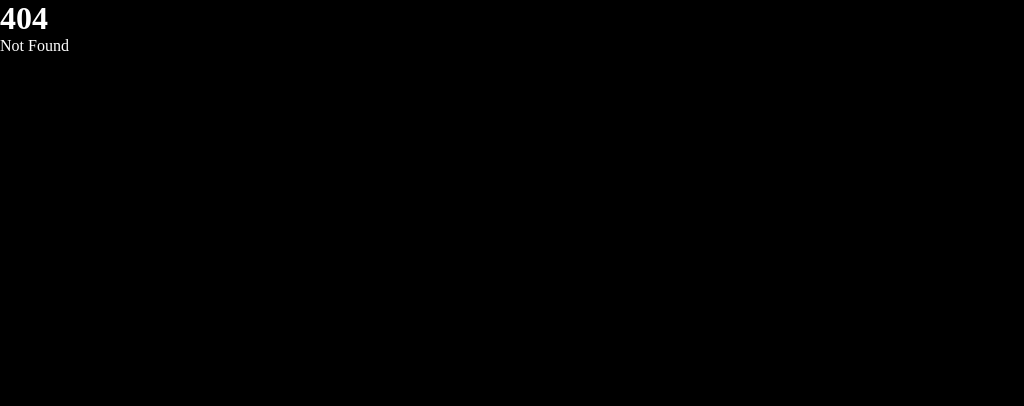
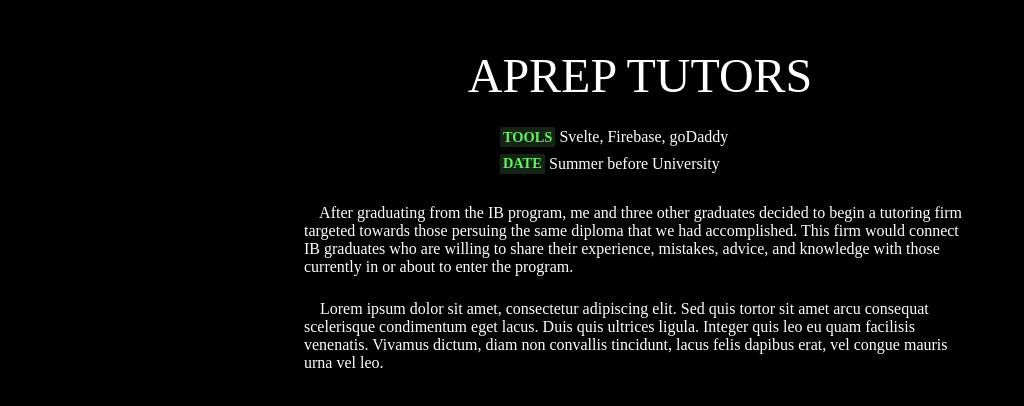
Before and after one commit to redmac135/personal-website, a SvelteKit app: page /projects/apreptutors in a window 1280 px wide. Before the commit this address had no page. Shown: the top 406 px of the page, without its empty margins (0-1024 px from the left). Built offline with nearby package versions, Linux system fonts and the light colour scheme; a web font is replaced by a local one.

Commit message:
add apreptutors project

```diff
--- /dev/null
+++ b/src/routes/projects/apreptutors/+page.svelte
@@ -0,0 +1,31 @@
+<script lang="ts">
+	import Article from '$lib/components/Article.svelte';
+</script>
+
+<Article let:Header>
+	<Header let:Title let:MetaItem>
+		<Title>aPrep Tutors</Title>
+		<MetaItem item="tools">Svelte, Firebase, goDaddy</MetaItem>
+		<MetaItem item="date">Summer before University</MetaItem>
+	</Header>
+
+	<!-- IB -> international blac... -->
+	<p>
+		&nbsp; &nbsp; After graduating from the IB program, me and three other graduates decided to
+		begin a tutoring firm targeted towards those persuing the same diploma that we had accomplished.
+		This firm would connect IB graduates who are willing to share their experience, mistakes,
+		advice, and knowledge with those currently in or about to enter the program.
+	</p>
+	<p>
+		&nbsp; &nbsp; Lorem ipsum dolor sit amet, consectetur adipiscing elit. Sed quis tortor sit amet
+		arcu consequat scelerisque condimentum eget lacus. Duis quis ultrices ligula. Integer quis leo
+		eu quam facilisis venenatis. Vivamus dictum, diam non convallis tincidunt, lacus felis dapibus
+		erat, vel congue mauris urna vel leo.
+	</p>
+</Article>
+
+<style>
+	p {
+		padding: 1.5rem 1.5rem 0 1.5rem;
+	}
+</style>
```
